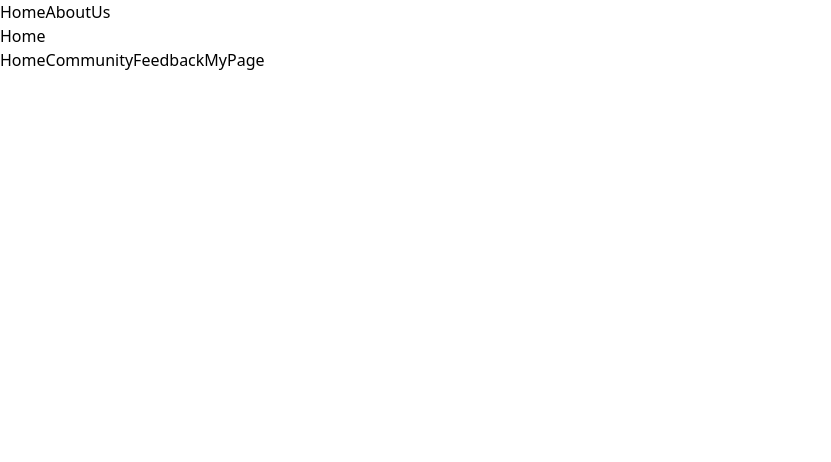
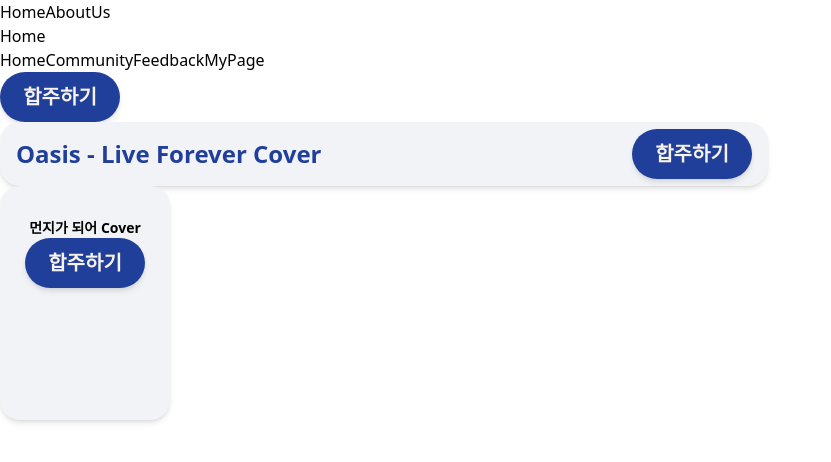
Before and after one commit to GDG-on-Campus-KNU/4th-SC-Team-6-FE, a React (Create React App) app in the folder my-app/: page / in a window 1280 px wide. Shown: the top 462 px of the page, without its empty margins (0-831 px from the left). Built offline with nearby package versions, Linux system fonts and the light colour scheme.

Commit message:
feat: Add PlayButton component

```diff
--- a/my-app/src/App.js
+++ b/my-app/src/App.js
@@ -3,6 +3,13 @@
 import Navigation from './components/Navigation';
 import AppRouter from './routes/Routers';
 import Header from './components/Header';
+
+//test
+
+import PlayButton from './components/PlayButton';
+import MusicCard from './components/MusicCard';
+import MusicCardBig from './components/MusicCardBig';
+
 
 function App() {
   return (
@@ -10,6 +17,10 @@
       <Header />
       <AppRouter />
       <Navigation />
+      <PlayButton to="/"></PlayButton>
+      <MusicCard titile="Oasis - Live Fore.." to ="/"/>
+      <MusicCardBig title="먼지가 되어 Cover" to="/" />
+
     </BrowserRouter>
   );
 }
--- /dev/null
+++ b/my-app/src/components/MusicCard.jsx
@@ -0,0 +1,26 @@
+import { useNavigate } from "react-router-dom";
+import PlayButton from "./PlayButton";
+
+const MusicCard = ({ title = "Oasis - Live Forever Cover", to = "/play" }) => {
+  const navigate = useNavigate();
+
+  const handleClick = () => {
+    navigate(to);
+  };
+
+  return (
+    <div className="relative w-full max-w-[768px] h-20 sm:h-16 xs:h-14 bg-[#f2f3f7] rounded-[20px] shadow-md flex items-center px-4">
+
+      <p className="text-[#203f9a] font-bold text-3xl md:text-2xl sm:text-lg xs:text-sm flex-grow">
+        {title}
+      </p>
+
+
+      <div className="flex justify-end">
+        <PlayButton to={to} />
+      </div>
+    </div>
+  );
+};
+
+export default MusicCard;
--- /dev/null
+++ b/my-app/src/components/MusicCardBig.jsx
@@ -0,0 +1,28 @@
+import PlayButton from "./PlayButton";
+
+const MusicCardBig = ({
+  title = "먼지가 되어 Cover",
+  imageSrc = "free-icon-record-player-442981-1.png",
+  to = "/play",
+}) => {
+  return (
+    <div className="relative w-full max-w-[170px] aspect-[170/234] bg-[#F2F3F7] rounded-[20px] shadow-md p-4 flex flex-col items-center">
+
+
+
+
+      <p className="text-black font-bold text-base md:text-sm sm:text-xs text-center mt-4">
+        {title}
+      </p>
+
+
+
+
+      <div className="flex justify-center items-end w-full pb-4">
+        <PlayButton to={to} />
+      </div>
+    </div>
+  );
+};
+
+export default MusicCardBig;
--- a/my-app/src/components/PlayButton.jsx
+++ b/my-app/src/components/PlayButton.jsx
@@ -1,19 +1,36 @@
 import { useNavigate } from "react-router-dom";
 
-const PlayButton =({to,children})=>{
+const PlayButton = ({ to, children = "합주하기", className = "" }) => {
   const navigate = useNavigate();
 
   const handleClick = () => {
     navigate(to);
   };
-}
 
-return(
-  <button
-  onClick={handleClick}
-    className="flex justify-center items-center w-[143px] h-[60px] rounded-xl shadow bg-blue-500 text-white hover:bg-blue-600"
-   style={{width:'48px',height:'48px' }}
-  >
-    {children || 연주하기 }
-  </button>
-)
+  return (
+    <div className={`${className}`}>
+      <div
+        className="
+          relative w-[143px] h-[60px] sm:w-[120px] sm:h-[50px] xs:w-[100px] xs:h-[40px]
+          cursor-pointer"
+        onClick={handleClick}
+      >
+
+        <div className="
+          absolute inset-0 rounded-[30px] bg-[#203f9a] shadow-md
+          transition-transform duration-200 active:scale-95
+        " />
+
+
+        <p className="
+          absolute inset-0 flex items-center justify-center
+          text-[25px] sm:text-[20px] xs:text-[16px] font-bold text-[#f7f2eb]
+        ">
+          {children}
+        </p>
+      </div>
+    </div>
+  );
+};
+
+export default PlayButton;
--- a/my-app/src/index.js
+++ b/my-app/src/index.js
@@ -2,7 +2,6 @@
 import ReactDOM from 'react-dom/client';
 import './index.css';
 import App from './App';
-import reportWebVitals from './reportWebVitals';
 
 const root = ReactDOM.createRoot(document.getElementById('root'));
 root.render(
@@ -14,4 +13,3 @@
 // If you want to start measuring performance in your app, pass a function
 // to log results (for example: reportWebVitals(console.log))
 // or send to an analytics endpoint. Learn more: https://bit.ly/CRA-vitals
-reportWebVitals();
--- a/my-app/src/reportWebVitals.js
+++ /dev/null
@@ -1,13 +0,0 @@
-const reportWebVitals = onPerfEntry => {
-  if (onPerfEntry && onPerfEntry instanceof Function) {
-    import('web-vitals').then(({ getCLS, getFID, getFCP, getLCP, getTTFB }) => {
-      getCLS(onPerfEntry);
-      getFID(onPerfEntry);
-      getFCP(onPerfEntry);
-      getLCP(onPerfEntry);
-      getTTFB(onPerfEntry);
-    });
-  }
-};
-
-export default reportWebVitals;
```
Also changed, not shown: my-app/src/setupTests.js (deleted, +0 -5 lines), 2 other files (tests, documents, lock files or other folders).
